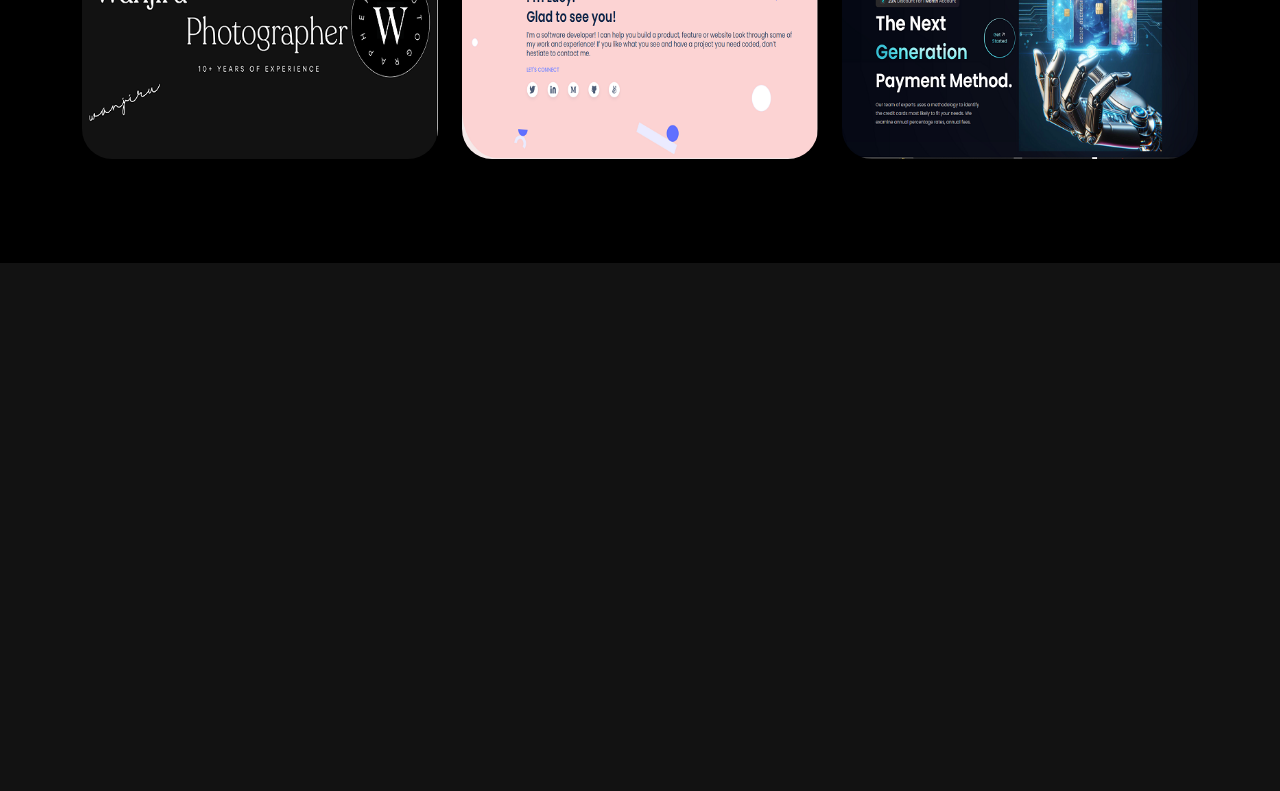
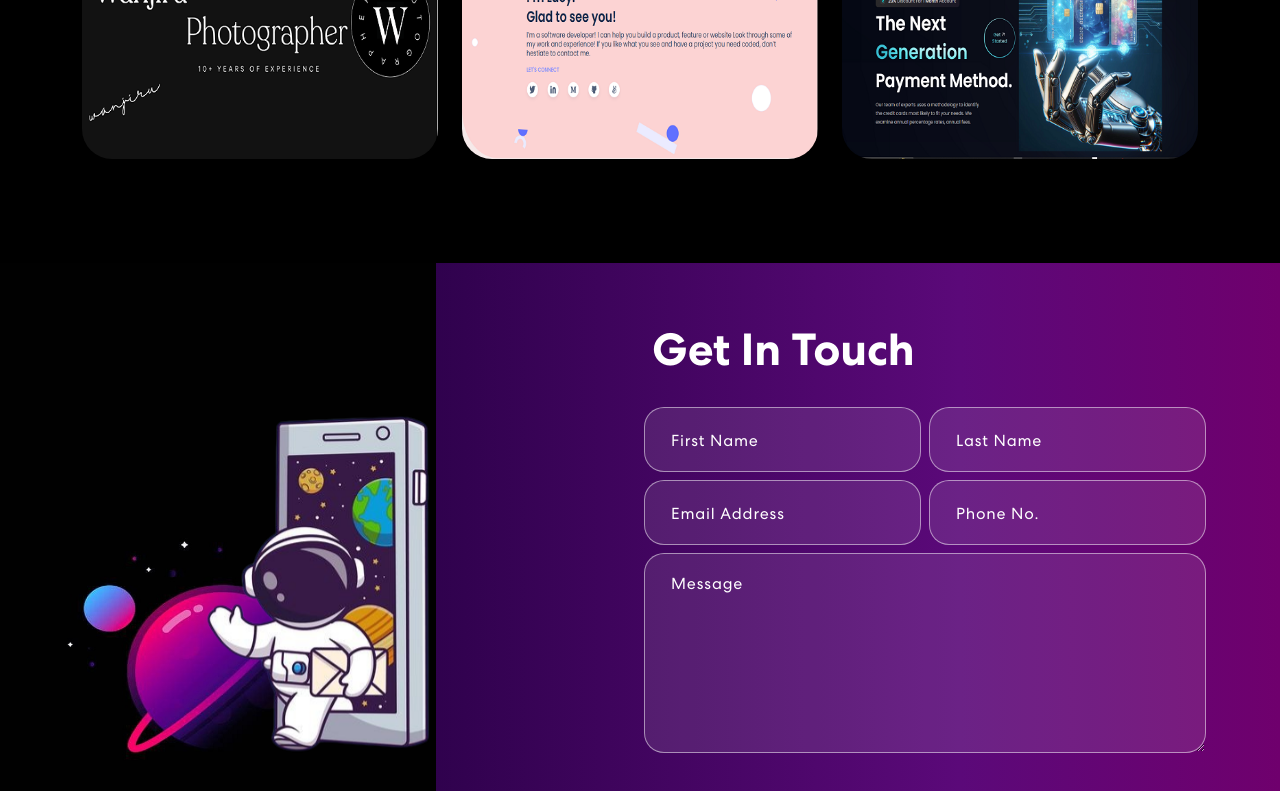
Before and after one commit to lucy-sees/TechAlpha_PersonalPortfolio, a React (Create React App) app: page / in a window 1280 px wide. Shown: the part 2000-2791 px from the top of the page. Before the commit the page ends 2263 px from the top, so only its background shows below. Built offline with nearby package versions, Linux system fonts and the light colour scheme.

Commit message:
display contact section

```diff
--- a/src/App.js
+++ b/src/App.js
@@ -4,6 +4,7 @@
 import { Banner } from "./components/Banner";
 import { Skills } from './components/Skills';
 import { Projects } from './components/Projects';
+import { Contact } from './components/Contact';
 
 function App() {
   return (
@@ -12,6 +13,7 @@
       <Banner />
       <Skills />
       <Projects />
+      <Contact />
     </div>
   );
 }
```
